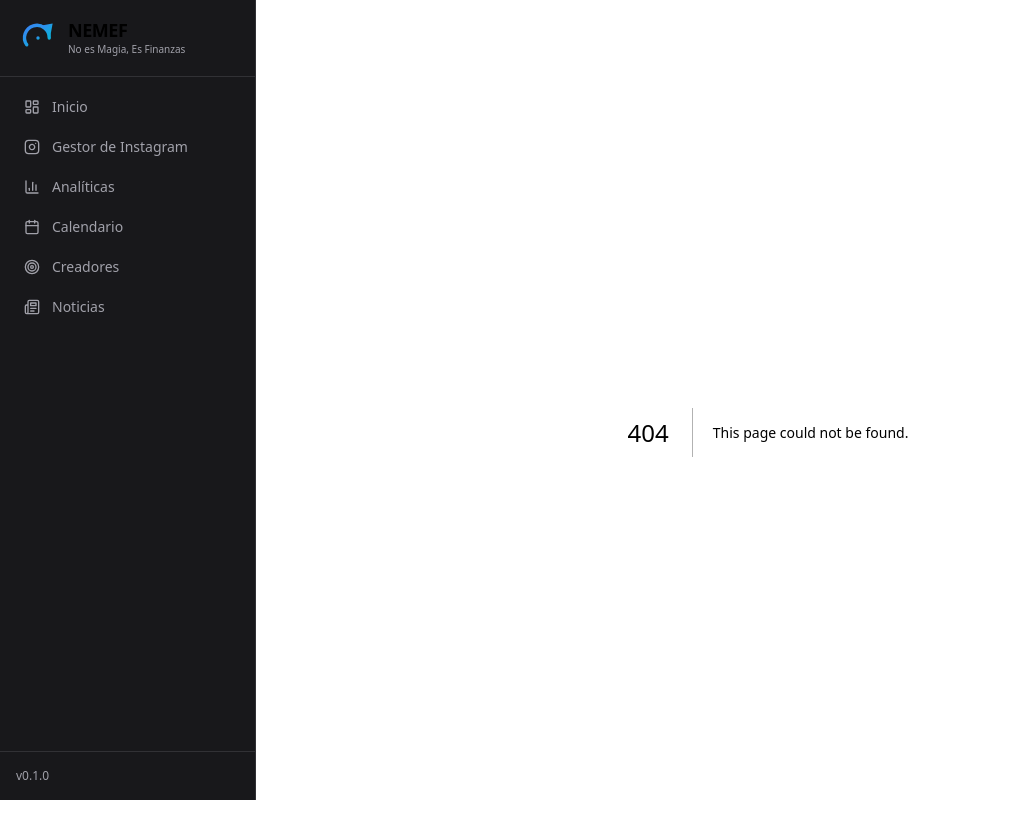
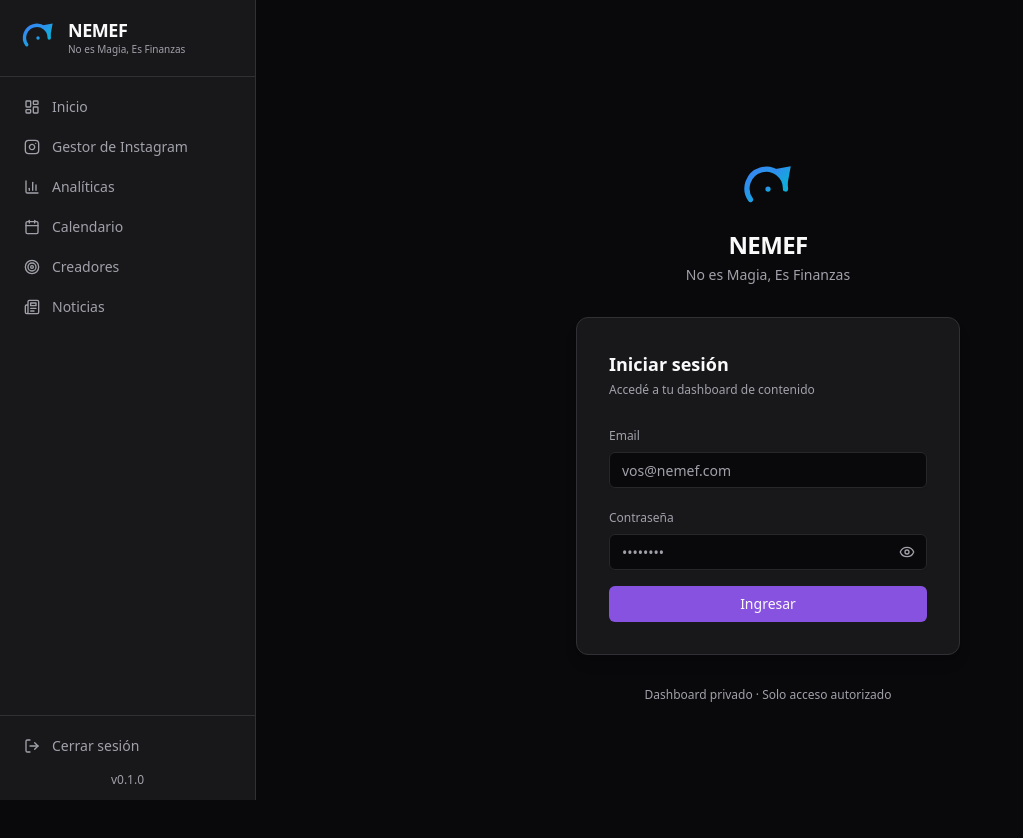
Before and after one commit to augulolo/NEMEF-dashboard-inicial, a Next.js app: page /login in a window 1280 px wide. Before the commit this address had no page. Shown: the top 838 px of the page, without its empty margins (0-1023 px from the left). Built offline with nearby package versions, Linux system fonts and the light colour scheme; no server answers.

Commit message:
actualizar next.js - fix vulnerabilidades criticas

```diff
--- /dev/null
+++ b/app/login/page.tsx
@@ -0,0 +1,7 @@
+import { LoginForm } from "@/components/auth/login-form";
+
+export const metadata = { title: "Ingresar — NEMEF" };
+
+export default function LoginPage() {
+  return <LoginForm />;
+}
--- /dev/null
+++ b/components/auth/login-form.tsx
@@ -0,0 +1,122 @@
+"use client";
+
+import { useState } from "react";
+import { useRouter } from "next/navigation";
+import { createClient } from "@/lib/supabase";
+import { Button } from "@/components/ui/button";
+import { Input } from "@/components/ui/input";
+import { Logo } from "@/components/logo";
+import { Eye, EyeOff, Loader2 } from "lucide-react";
+
+export function LoginForm() {
+  const router = useRouter();
+  const [email, setEmail] = useState("");
+  const [password, setPassword] = useState("");
+  const [showPassword, setShowPassword] = useState(false);
+  const [loading, setLoading] = useState(false);
+  const [error, setError] = useState<string | null>(null);
+
+  const handleLogin = async (e: React.FormEvent) => {
+    e.preventDefault();
+    setLoading(true);
+    setError(null);
+
+    const supabase = createClient();
+    const { error } = await supabase.auth.signInWithPassword({ email, password });
+
+    if (error) {
+      setError(
+        error.message === "Invalid login credentials"
+          ? "Email o contraseña incorrectos."
+          : error.message
+      );
+      setLoading(false);
+      return;
+    }
+
+    router.push("/");
+    router.refresh();
+  };
+
+  return (
+    <div className="min-h-screen flex items-center justify-center bg-background px-4">
+      <div className="w-full max-w-sm space-y-8">
+
+        {/* Logo + marca */}
+        <div className="flex flex-col items-center gap-3">
+          <Logo className="h-14 w-14" />
+          <div className="text-center">
+            <h1 className="text-2xl font-bold tracking-tight">NEMEF</h1>
+            <p className="text-sm text-muted-foreground mt-1">No es Magia, Es Finanzas</p>
+          </div>
+        </div>
+
+        {/* Card de login */}
+        <div className="rounded-xl border bg-card p-8 shadow-lg space-y-6">
+          <div>
+            <h2 className="text-lg font-semibold">Iniciar sesión</h2>
+            <p className="text-xs text-muted-foreground mt-1">Accedé a tu dashboard de contenido</p>
+          </div>
+
+          <form onSubmit={handleLogin} className="space-y-4">
+            <div className="space-y-1.5">
+              <label className="text-xs font-medium text-muted-foreground">Email</label>
+              <Input
+                type="email"
+                value={email}
+                onChange={(e) => setEmail(e.target.value)}
+                placeholder="vos@nemef.com"
+                required
+                autoComplete="email"
+              />
+            </div>
+
+            <div className="space-y-1.5">
+              <label className="text-xs font-medium text-muted-foreground">Contraseña</label>
+              <div className="relative">
+                <Input
+                  type={showPassword ? "text" : "password"}
+                  value={password}
+                  onChange={(e) => setPassword(e.target.value)}
+                  placeholder="••••••••"
+                  required
+                  autoComplete="current-password"
+                  className="pr-10"
+                />
+                <button
+                  type="button"
+                  onClick={() => setShowPassword((v) => !v)}
+                  className="absolute right-3 top-1/2 -translate-y-1/2 text-muted-foreground hover:text-foreground transition-colors"
+                  aria-label={showPassword ? "Ocultar contraseña" : "Mostrar contraseña"}
+                >
+                  {showPassword ? <EyeOff className="h-4 w-4" /> : <Eye className="h-4 w-4" />}
+                </button>
+              </div>
+            </div>
+
+            {error && (
+              <div className="rounded-md bg-red-500/10 border border-red-500/30 px-3 py-2 text-xs text-red-400">
+                {error}
+              </div>
+            )}
+
+            <Button type="submit" className="w-full" disabled={loading}>
+              {loading ? (
+                <>
+                  <Loader2 className="h-4 w-4 animate-spin" />
+                  Ingresando…
+                </>
+              ) : (
+                "Ingresar"
+              )}
+            </Button>
+          </form>
+        </div>
+
+        <p className="text-center text-xs text-muted-foreground">
+          Dashboard privado · Solo acceso autorizado
+        </p>
+      </div>
+    </div>
+  );
+}
--- a/components/sidebar.tsx
+++ b/components/sidebar.tsx
@@ -1,10 +1,11 @@
 "use client";
 
 import Link from "next/link";
-import { usePathname } from "next/navigation";
-import { BarChart3, Calendar, Instagram, Newspaper, Target, LayoutDashboard } from "lucide-react";
+import { usePathname, useRouter } from "next/navigation";
+import { BarChart3, Calendar, Instagram, Newspaper, Target, LayoutDashboard, LogOut } from "lucide-react";
 import { cn } from "@/lib/utils";
 import { Logo } from "@/components/logo";
+import { createClient } from "@/lib/supabase";
 
 const nav = [
   { href: "/", label: "Inicio", icon: LayoutDashboard },
@@ -17,6 +18,15 @@ const nav = [
 
 export function Sidebar() {
   const pathname = usePathname();
+  const router = useRouter();
+
+  const handleLogout = async () => {
+    const supabase = createClient();
+    await supabase.auth.signOut();
+    router.push("/login");
+    router.refresh();
+  };
+
   return (
     <aside className="w-64 shrink-0 border-r bg-card h-screen sticky top-0 flex flex-col">
       <div className="p-5 border-b flex items-center gap-3">
@@ -26,6 +36,7 @@ export function Sidebar() {
           <p className="text-[10px] text-muted-foreground mt-1 leading-tight">No es Magia, Es Finanzas</p>
         </div>
       </div>
+
       <nav className="flex-1 p-3 space-y-1">
         {nav.map(({ href, label, icon: Icon }) => {
           const active = pathname === href;
@@ -46,7 +57,17 @@ export function Sidebar() {
           );
         })}
       </nav>
-      <div className="p-4 border-t text-xs text-muted-foreground">v0.1.0</div>
+
+      <div className="p-3 border-t">
+        <button
+          onClick={handleLogout}
+          className="flex items-center gap-3 px-3 py-2 rounded-md text-sm text-muted-foreground hover:bg-accent hover:text-accent-foreground transition-colors w-full"
+        >
+          <LogOut className="h-4 w-4" />
+          Cerrar sesión
+        </button>
+        <p className="text-xs text-muted-foreground text-center mt-2">v0.1.0</p>
+      </div>
     </aside>
   );
 }
--- a/lib/supabase.ts
+++ b/lib/supabase.ts
@@ -1,6 +1,11 @@
-import { createClient } from "@supabase/supabase-js";
+import { createBrowserClient } from "@supabase/ssr";
 
-export const supabase = createClient(
-  process.env.NEXT_PUBLIC_SUPABASE_URL!,
-  process.env.NEXT_PUBLIC_SUPABASE_ANON_KEY!
-);
+export function createClient() {
+  return createBrowserClient(
+    process.env.NEXT_PUBLIC_SUPABASE_URL!,
+    process.env.NEXT_PUBLIC_SUPABASE_ANON_KEY!
+  );
+}
+
+// Instancia directa para client components (retrocompatible)
+export const supabase = createClient();
--- a/package.json
+++ b/package.json
@@ -9,11 +9,12 @@
     "lint": "next lint"
   },
   "dependencies": {
+    "@supabase/ssr": "^0.10.2",
     "@supabase/supabase-js": "^2.103.2",
     "class-variance-authority": "^0.7.0",
     "clsx": "^2.1.1",
     "lucide-react": "^0.453.0",
-    "next": "14.2.15",
+    "next": "^14.2.35",
     "react": "^18.3.1",
     "react-dom": "^18.3.1",
     "tailwind-merge": "^2.5.4",
```
Also changed, not shown: lib/supabase-server.ts (added, +26 -0 lines), middleware.ts (added, +56 -0 lines), 1 other file (tests, documents, lock files or other folders).
